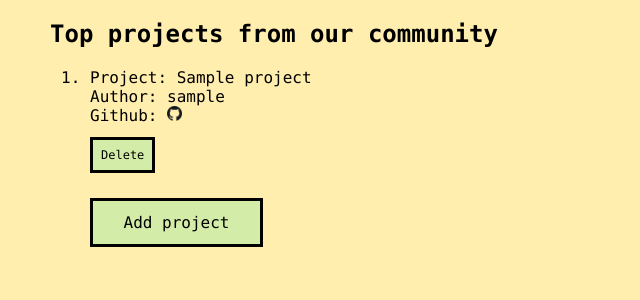
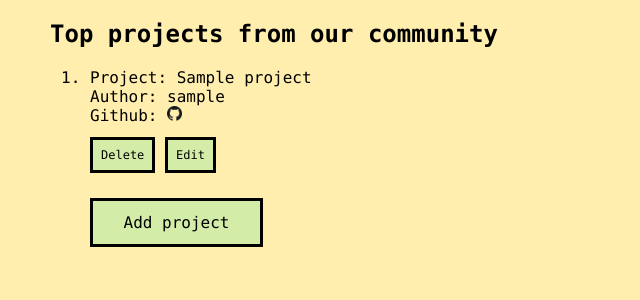
Before and after one commit to Szymqn/StudySpace, a Django app: page /projects/ in a window 1280 px wide. Shown: the part 283-583 px from the top of the page, without its empty margins (0-640 px from the left). Run offline with Django 4.2, Linux system fonts and the light colour scheme; a user stored in the database is signed in; tables that the repository leaves empty hold one stand-in row (values such as "Sample post"); parts of the project's set-up code (start-up, migrations or seed data) failed here and were passed over.

Commit message:
add edit mode for projects

```diff
--- a/base/urls.py
+++ b/base/urls.py
@@ -17,4 +17,5 @@ urlpatterns = [
     path('projects/', views.projects, name='projects'),
     path('add-project/', login_required(views.create_project), name='addProject'),
     path('project/delete/<int:pk>', login_required(views.ProjectDelete.as_view()), name='deleteProject'),
+    path('project/edit/<int:id>', login_required(views.edit_project), name='editProject'),
 ]
--- a/base/views.py
+++ b/base/views.py
@@ -96,3 +96,18 @@ class ProjectDelete(DeleteView):
 
     def form_valid(self, form):
         return super(ProjectDelete, self).form_valid(form)
+
+
+def edit_project(request, id):
+    post = get_object_or_404(Project, id=id)
+
+    if request.method == 'GET':
+        context = {'form': ProjectForm(instance=post), 'id': id}
+        return render(request, 'base/project_edit.html', context)
+    elif request.method == 'POST':
+        form = ProjectForm(request.POST, instance=post)
+        if form.is_valid():
+            form.save()
+            return redirect('projects')
+        else:
+            return render(request, 'base/project_edit.html', {'form': form})
--- a/templates/base/projects.html
+++ b/templates/base/projects.html
@@ -19,7 +19,8 @@
             Author: {{ project.author }}<br>
             Github: <a href="{{ project.source_code }}"><img src="{% static 'images/githubIcon.png' %}" alt="githubLink"></a><br><br>
             {% if request.user.is_authenticated and request.user == project.author %}
-                    <a href="{% url 'deleteProject' project.id %}" class="custom_button">Delete</a><br><br>
+                <a href="{% url 'deleteProject' project.id %}" class="custom_button">Delete</a>
+                <a href="{% url 'editProject' project.id %}" class="custom_button">Edit</a><br><br>
             {% endif %}
         </li>
     {% endfor %}
```
Also changed, not shown: templates/base/project_edit.html (added, +25 -0 lines).
